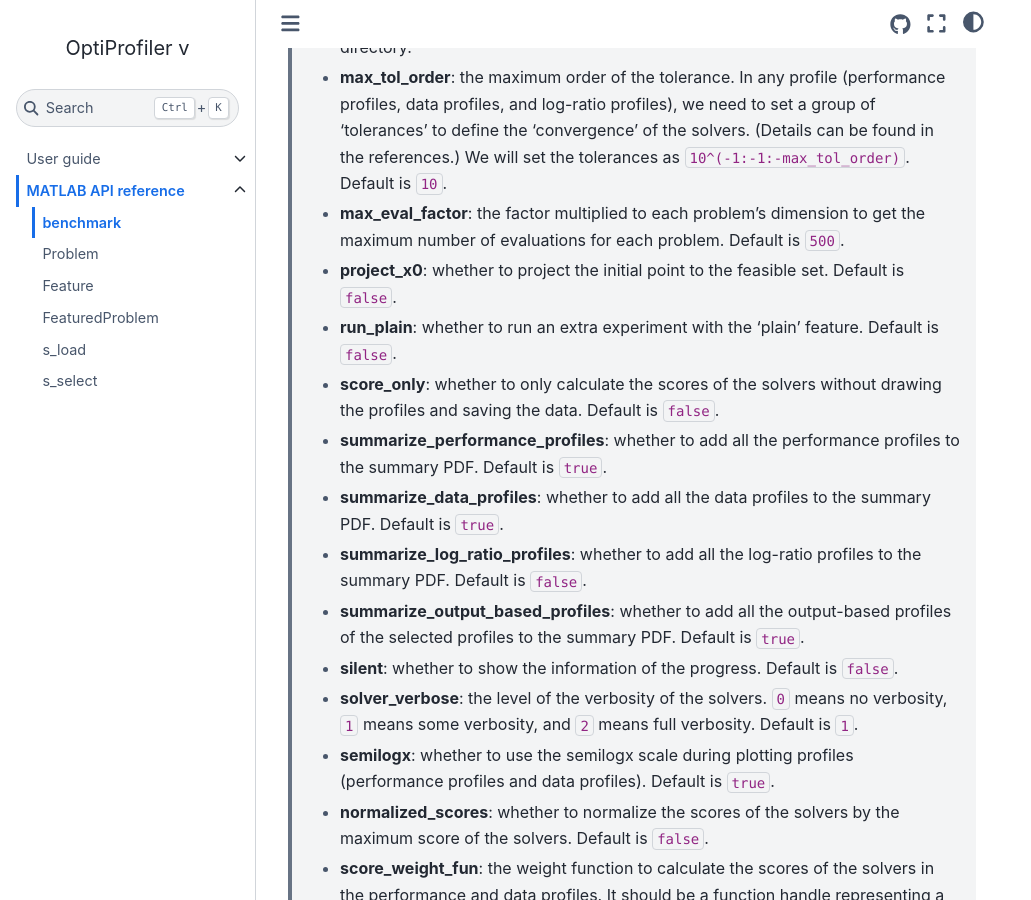
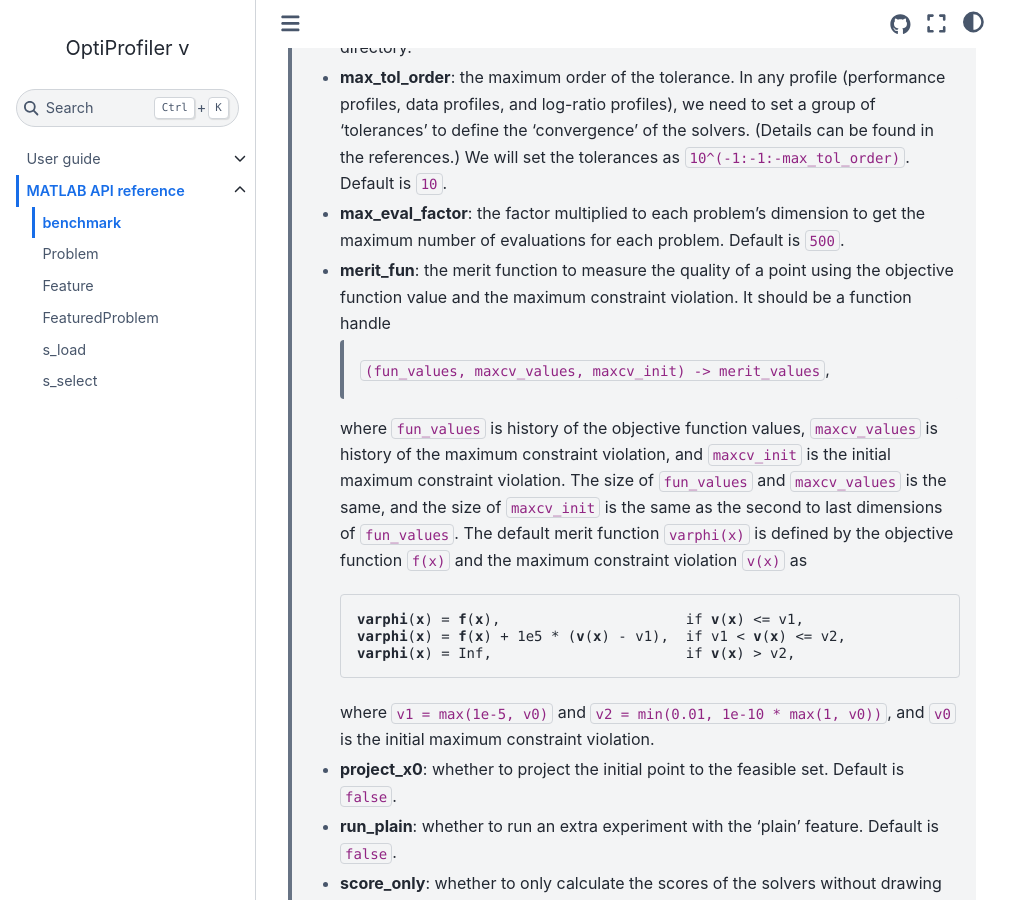
Before and after one commit to optiprofiler/optiprofiler, a Sphinx documentation site: the page built from doc/source/matlab/matlab_generated/benchmark.rst, in a window 1280 px wide and 900 px high, scrolled down 1291 px. Shown: the whole window, without its empty margins (0-1031 px from the left). Built offline with Sphinx 7.4.7 and the Sphinx Book theme 1.1.4, drawn with Linux system fonts in a browser that asks for light colours; the version number could not be read and is left out; cross-references to code outside the pages are shown as plain code.

Commit message:
Add option merit_fun

```diff
--- a/doc/source/matlab/matlab_generated/benchmark.rst
+++ b/doc/source/matlab/matlab_generated/benchmark.rst
@@ -43,6 +43,20 @@ Options should be specified in a struct. The following are the available fields
   - **max_tol_order**: the maximum order of the tolerance. In any profile (performance profiles, data profiles, and log-ratio profiles), we need to set a group of 'tolerances' to define the 'convergence' of the solvers. (Details can be found in the references.) We will set the tolerances as ``10^(-1:-1:-max_tol_order)``. Default is ``10``.
 
   - **max_eval_factor**: the factor multiplied to each problem's dimension to get the maximum number of evaluations for each problem. Default is ``500``.
+
+  - **merit_fun**: the merit function to measure the quality of a point using the objective function value and the maximum constraint violation. It should be a function handle
+
+      ``(fun_values, maxcv_values, maxcv_init) -> merit_values``,
+
+    where ``fun_values`` is history of the objective function values, ``maxcv_values`` is history of the maximum constraint violation, and ``maxcv_init`` is the initial maximum constraint violation. The size of ``fun_values`` and ``maxcv_values`` is the same, and the size of ``maxcv_init`` is the same as the second to last dimensions of ``fun_values``. The default merit function ``varphi(x)`` is defined by the objective function ``f(x)`` and the maximum constraint violation ``v(x)`` as
+
+    .. parsed-literal::
+
+        **varphi**\(**x**) = **f**\(**x**),                      if **v**\(**x**) <= v1,
+        **varphi**\(**x**) = **f**\(**x**) + 1e5 * (**v**\(**x**) - v1),  if v1 < **v**\(**x**) <= v2,
+        **varphi**\(**x**) = Inf,                       if **v**\(**x**) > v2,
+
+    where ``v1 = max(1e-5, v0)`` and ``v2 = min(0.01, 1e-10 * max(1, v0))``, and ``v0`` is the initial maximum constraint violation.
 
   - **project_x0**: whether to project the initial point to the feasible set. Default is ``false``.
 
```
Also changed, not shown: 8 other files.
